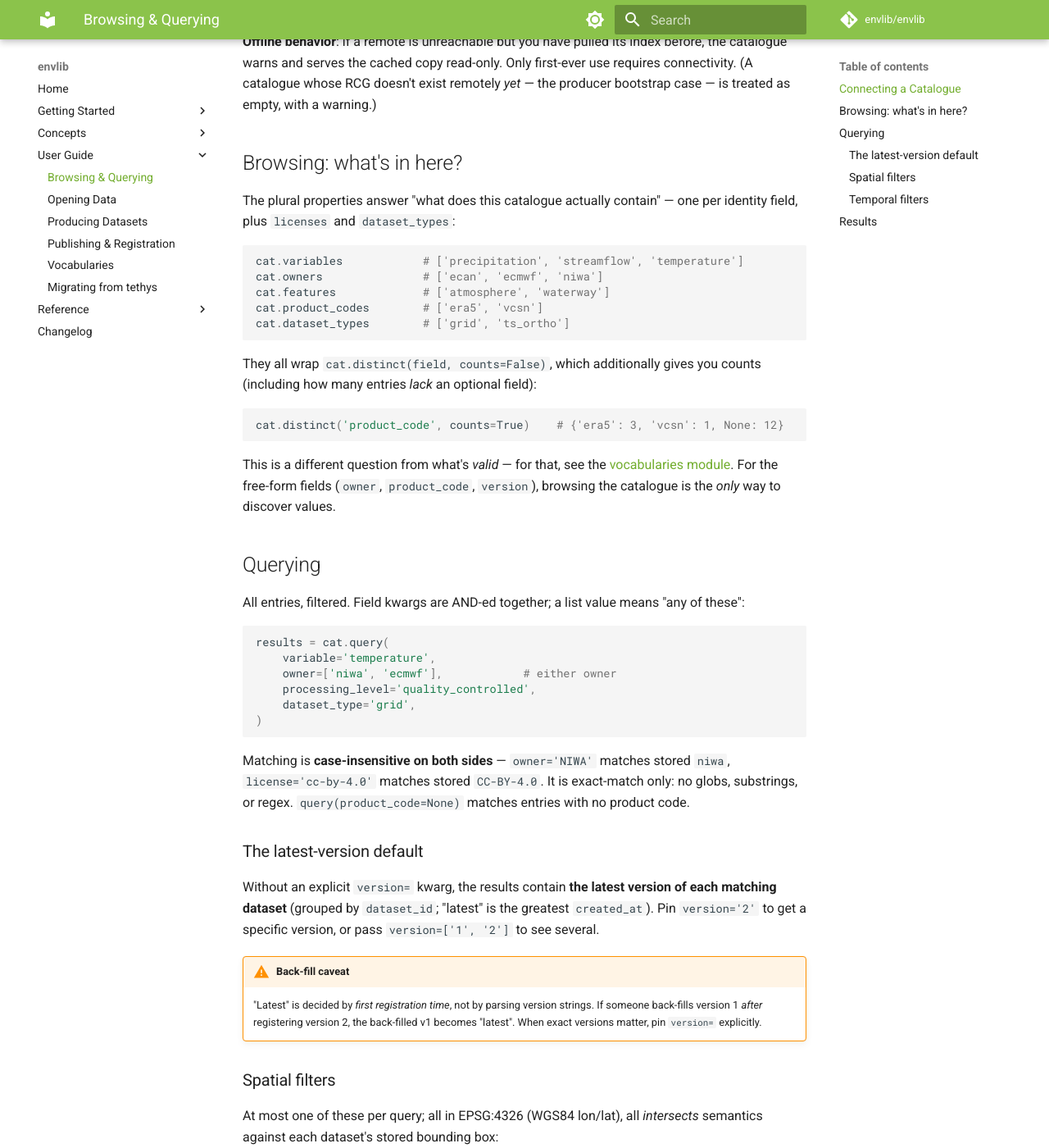
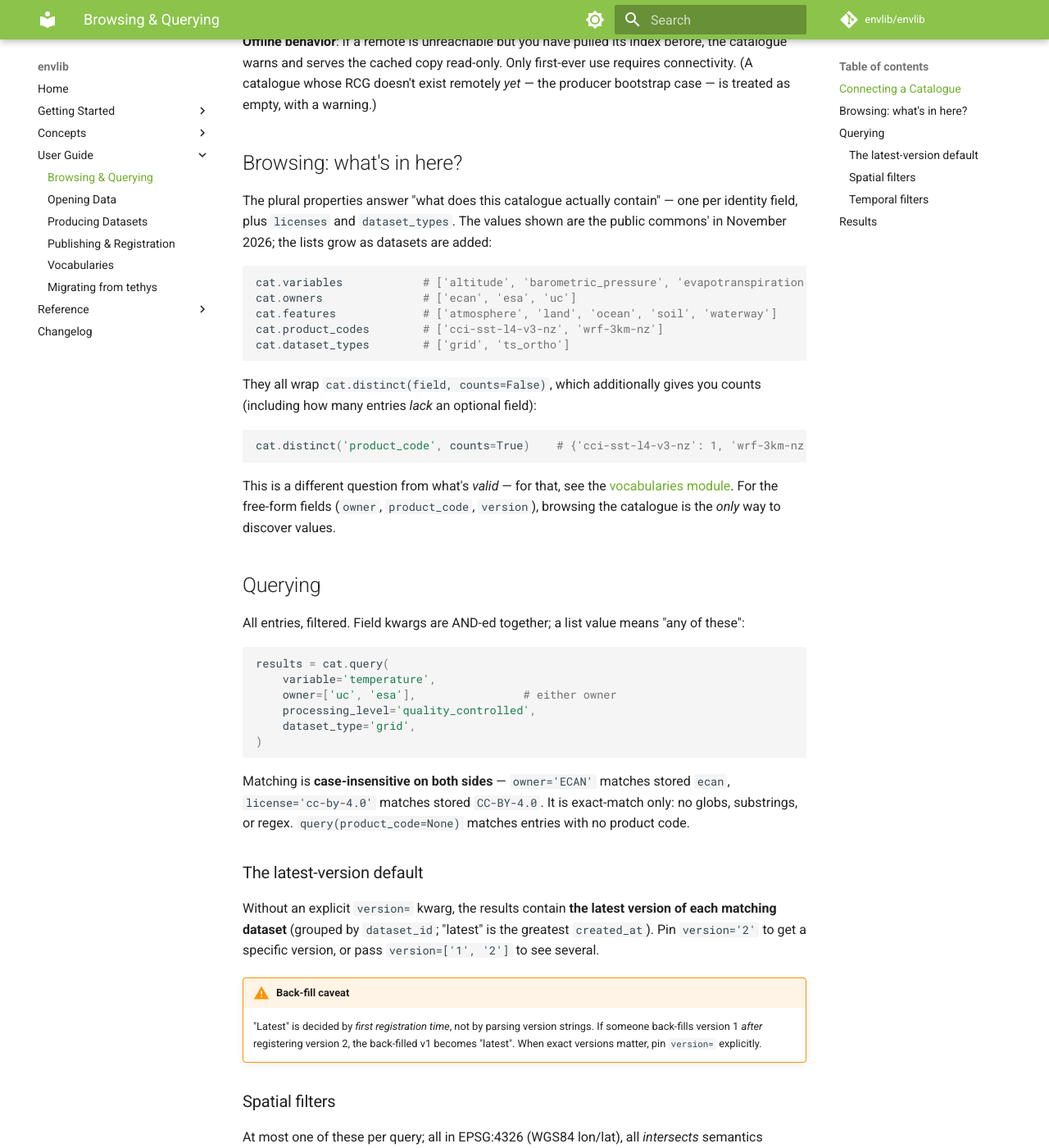
Before and after one commit to envlib/envlib, an MkDocs documentation site: the page built from docs/guide/browsing-querying.md, in a window 1280 px wide and 1400 px high, scrolled down 760 px. Shown: the whole window at 82% size. Built offline with MkDocs 1.6.1 and Material for MkDocs 9.7.7, drawn with Linux system fonts in a browser that asks for light colours; comment, search, counter and statistics services are not loaded; some of the changed text lies outside the part shown.

Commit message:
updated docs

````diff
--- a/docs/guide/browsing-querying.md
+++ b/docs/guide/browsing-querying.md
@@ -27,20 +27,20 @@ The catalogue snapshots all entries at construction. After new registrations lan
 
 ## Browsing: what's in here?
 
-The plural properties answer "what does this catalogue actually contain" — one per identity field, plus `licenses` and `dataset_types`:
+The plural properties answer "what does this catalogue actually contain" — one per identity field, plus `licenses` and `dataset_types`. The values shown are the public commons' in November 2026; the lists grow as datasets are added:
 
 ```python
-cat.variables            # ['precipitation', 'streamflow', 'temperature']
-cat.owners               # ['ecan', 'ecmwf', 'niwa']
-cat.features             # ['atmosphere', 'waterway']
-cat.product_codes        # ['era5', 'vcsn']
+cat.variables            # ['altitude', 'barometric_pressure', 'evapotranspiration', ..., 'wind_speed']
+cat.owners               # ['ecan', 'esa', 'uc']
+cat.features             # ['atmosphere', 'land', 'ocean', 'soil', 'waterway']
+cat.product_codes        # ['cci-sst-l4-v3-nz', 'wrf-3km-nz']
 cat.dataset_types        # ['grid', 'ts_ortho']
 ```
 
 They all wrap `cat.distinct(field, counts=False)`, which additionally gives you counts (including how many entries *lack* an optional field):
 
 ```python
-cat.distinct('product_code', counts=True)    # {'era5': 3, 'vcsn': 1, None: 12}
+cat.distinct('product_code', counts=True)    # {'cci-sst-l4-v3-nz': 1, 'wrf-3km-nz': 12, None: 5}
 ```
 
 This is a different question from what's *valid* — for that, see the [vocabularies module](vocabularies.md). For the free-form fields (`owner`, `product_code`, `version`), browsing the catalogue is the *only* way to discover values.
@@ -52,13 +52,13 @@ All entries, filtered. Field kwargs are AND-ed together; a list value means "any
 ```python
 results = cat.query(
     variable='temperature',
-    owner=['niwa', 'ecmwf'],            # either owner
+    owner=['uc', 'esa'],                # either owner
     processing_level='quality_controlled',
     dataset_type='grid',
 )
 ```
 
-Matching is **case-insensitive on both sides** — `owner='NIWA'` matches stored `niwa`, `license='cc-by-4.0'` matches stored `CC-BY-4.0`. It is exact-match only: no globs, substrings, or regex. `query(product_code=None)` matches entries with no product code.
+Matching is **case-insensitive on both sides** — `owner='ECAN'` matches stored `ecan`, `license='cc-by-4.0'` matches stored `CC-BY-4.0`. It is exact-match only: no globs, substrings, or regex. `query(product_code=None)` matches entries with no product code.
 
 ### The latest-version default
 
@@ -74,7 +74,7 @@ At most one of these per query; all in EPSG:4326 (WGS84 lon/lat), all *intersect
 ```python
 cat.query(bbox=[166, -47, 179, -34])                  # [min_lon, min_lat, max_lon, max_lat]
 cat.query(within_radius=((174.0, -41.0), 50))          # ((lon, lat), km) great-circle
-cat.query(geometry=shapely.Polygon(...))               # any shapely geometry
+cat.query(geometry=shapely.box(170, -45, 175, -40))   # any shapely geometry (import shapely)
 ```
 
 Bounding boxes use the GeoJSON antimeridian convention: `min_lon > max_lon` means the box crosses 180° (a domain spanning 166°E–172°W is `[166, -47, -172, -34]`, not a near-global box). Both stored and query boxes may cross; envlib handles the wraparound, including for `within_radius` distances across the dateline.
````
Also changed, not shown: OPEN_WORK.md (+11 -0 lines), README.md (+3 -3 lines), docs/concepts/data-model.md (+1 -1 lines), docs/getting-started/quickstart.md (+5 -5 lines), docs/guide/opening-data.md (+8 -5 lines), docs/guide/publishing.md (+8 -2 lines).
